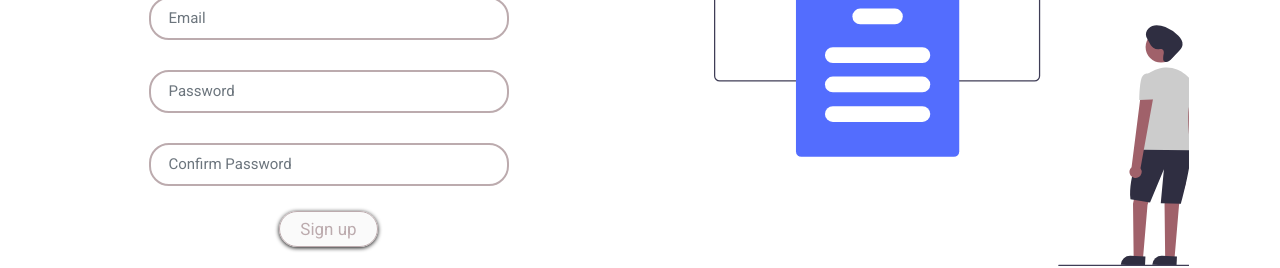
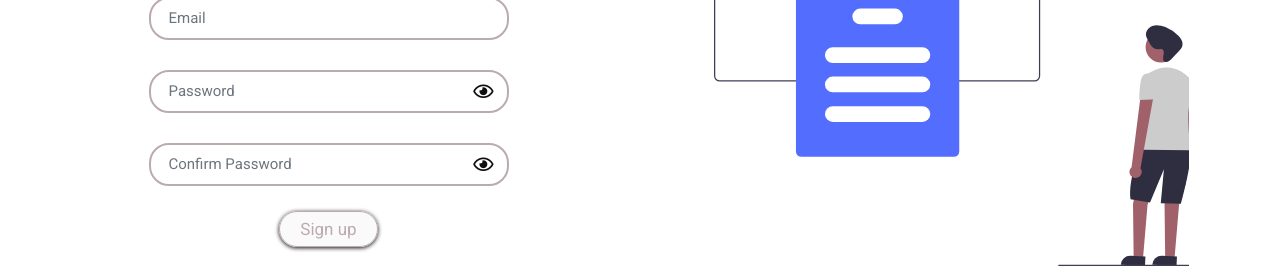
Before and after one commit to zeroboycoder/Digital-Library, a React (Create React App) app in the folder client/: page /auth/signup in a window 1280 px wide. Shown: the part 260-528 px from the top of the page. Built offline with nearby package versions, Linux system fonts and the light colour scheme.

Commit message:
Finished Review Password in auth

```diff
--- a/client/src/components/UI/AuthInput/AuthInput.css
+++ b/client/src/components/UI/AuthInput/AuthInput.css
@@ -57,8 +57,8 @@
    position: absolute;
    z-index: 40;
    left: 15px;
+   top: 50%;
    padding: 0 5px;
-   top: 50%;
    transform: translate(0, -50%);
    margin: 0;
    color: var(--gray);
@@ -70,3 +70,16 @@
 label.TextareaLabel {
    top: 25px;
 }
+
+.AuthInput__ReviewPw {
+   position: absolute;
+   z-index: 60;
+   top: 50%;
+   right: 15px;
+   transform: translate(0, -50%);
+   cursor: pointer;
+}
+
+.AuthInput__ReviewPw i {
+   color: var(--black);
+}
--- a/client/src/components/UI/AuthInput/AuthInput.js
+++ b/client/src/components/UI/AuthInput/AuthInput.js
@@ -19,6 +19,7 @@ const AuthInput = (props) => {
 
    // If element type will input
    if (props.elementtype === "input") {
+      console.log(props.reviewPwIcon);
       input = (
          <div className="AuthInput">
             <div className="AuthInput__InputSection">
@@ -32,6 +33,14 @@ const AuthInput = (props) => {
                {props.label && (
                   <label className={labelStyle.join(" ")}>{props.label}</label>
                )}
+               {props.reviewPwIcon ? (
+                  <div
+                     className="AuthInput__ReviewPw"
+                     onClick={props.reviewPassword}
+                  >
+                     {props.reviewPwIcon}
+                  </div>
+               ) : null}
             </div>
             <div>{errMsg}</div>
          </div>
--- a/client/src/containers/auth/signin/signin.js
+++ b/client/src/containers/auth/signin/signin.js
@@ -29,6 +29,7 @@ class SignUp extends Component {
             validation: {
                isRequired: true,
             },
+            reviewPwIcon: <i className="far fa-eye"></i>,
             label: "Password",
             value: "",
             isValid: false,
@@ -58,6 +59,20 @@ class SignUp extends Component {
          value,
          updatesignInForm[key].validation
       );
+      this.setState({ signInForm: updatesignInForm });
+   };
+
+   reviewPassword = (key) => {
+      const updatesignInForm = { ...this.state.signInForm };
+      if (updatesignInForm[key].elementconfig.type === "password") {
+         updatesignInForm[key].elementconfig.type = "text";
+         updatesignInForm[key].reviewPwIcon = (
+            <i className="far fa-eye-slash"></i>
+         );
+      } else {
+         updatesignInForm[key].elementconfig.type = "password";
+         updatesignInForm[key].reviewPwIcon = <i className="far fa-eye"></i>;
+      }
       this.setState({ signInForm: updatesignInForm });
    };
 
@@ -91,10 +106,12 @@ class SignUp extends Component {
                elementtype={this.state.signInForm[key].elementtype}
                elementconfig={this.state.signInForm[key].elementconfig}
                label={this.state.signInForm[key].label}
+               reviewPwIcon={this.state.signInForm[key].reviewPwIcon}
                value={this.state.signInForm[key].value}
                touched={this.state.signInForm[key].isTouch}
                invalid={!this.state.signInForm[key].isValid}
                errMsg={this.state.signInForm[key].errMsg}
+               reviewPassword={() => this.reviewPassword(key)}
                changed={(e) => this.inputChangeHandler(e, key)}
             />
          );
--- a/client/src/containers/auth/signup/signup.js
+++ b/client/src/containers/auth/signup/signup.js
@@ -43,6 +43,7 @@ class SignUp extends Component {
                isRequired: true,
                minLength: 6,
             },
+            reviewPwIcon: <i className="far fa-eye"></i>,
             label: "Password",
             value: "",
             isValid: false,
@@ -57,6 +58,7 @@ class SignUp extends Component {
                isRequired: true,
                isMatch: true,
             },
+            reviewPwIcon: <i className="far fa-eye"></i>,
             label: "Confirm Password",
             value: "",
             isValid: false,
@@ -99,6 +101,20 @@ class SignUp extends Component {
       this.setState({ signUpForm: updateSignupForm });
    };
 
+   reviewPassword = (key) => {
+      const updatesignUpForm = { ...this.state.signUpForm };
+      if (updatesignUpForm[key].elementconfig.type === "password") {
+         updatesignUpForm[key].elementconfig.type = "text";
+         updatesignUpForm[key].reviewPwIcon = (
+            <i className="far fa-eye-slash"></i>
+         );
+      } else {
+         updatesignUpForm[key].elementconfig.type = "password";
+         updatesignUpForm[key].reviewPwIcon = <i className="far fa-eye"></i>;
+      }
+      this.setState({ signUpForm: updatesignUpForm });
+   };
+
    canClick = () => {
       let canClick = true;
       for (let key in this.state.signUpForm) {
@@ -129,10 +145,12 @@ class SignUp extends Component {
                elementtype={this.state.signUpForm[key].elementtype}
                elementconfig={this.state.signUpForm[key].elementconfig}
                label={this.state.signUpForm[key].label}
+               reviewPwIcon={this.state.signUpForm[key].reviewPwIcon}
                value={this.state.signUpForm[key].value}
                touched={this.state.signUpForm[key].isTouch}
                invalid={!this.state.signUpForm[key].isValid}
                errMsg={this.state.signUpForm[key].errMsg}
+               reviewPassword={() => this.reviewPassword(key)}
                changed={(e) => this.inputChangeHandler(e, key)}
             />
          );
```
